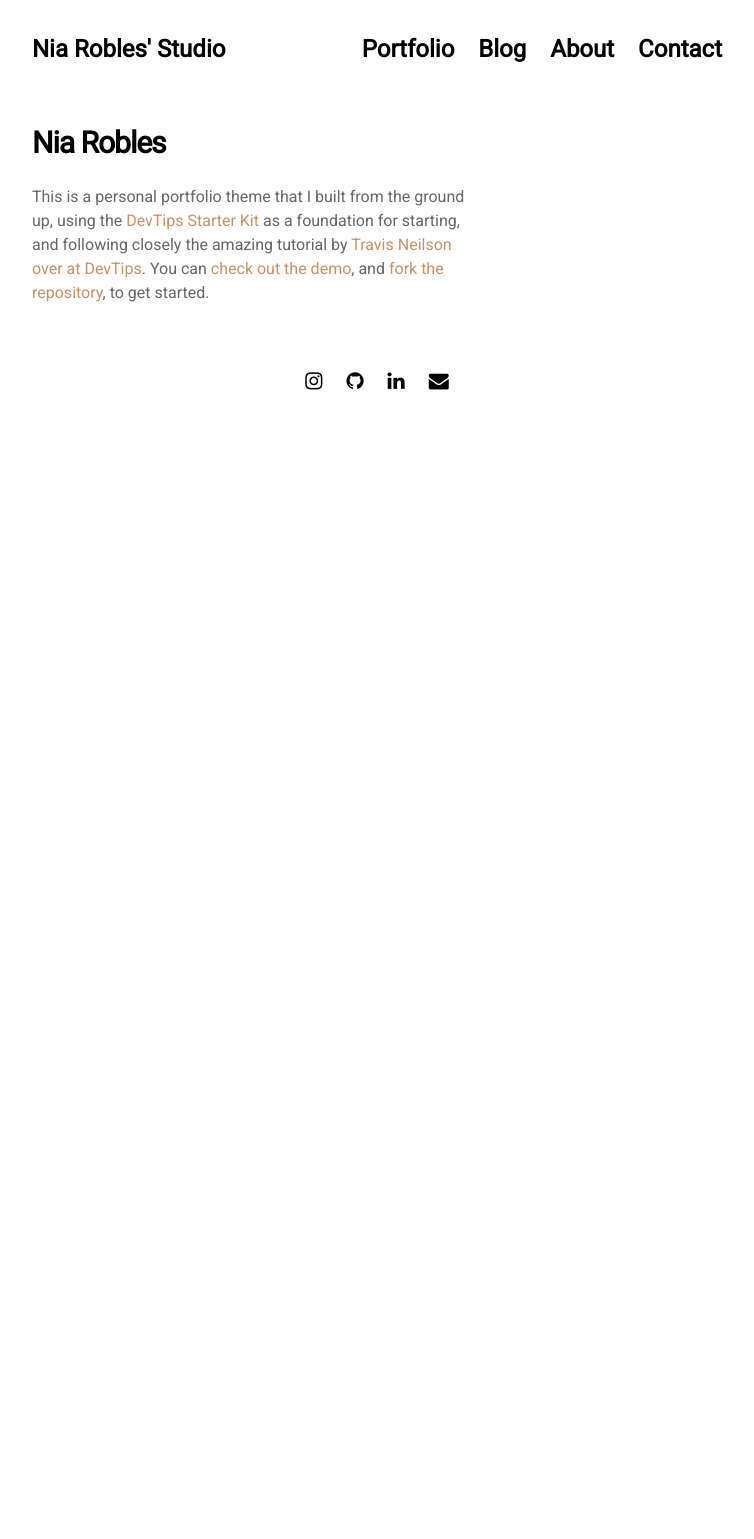
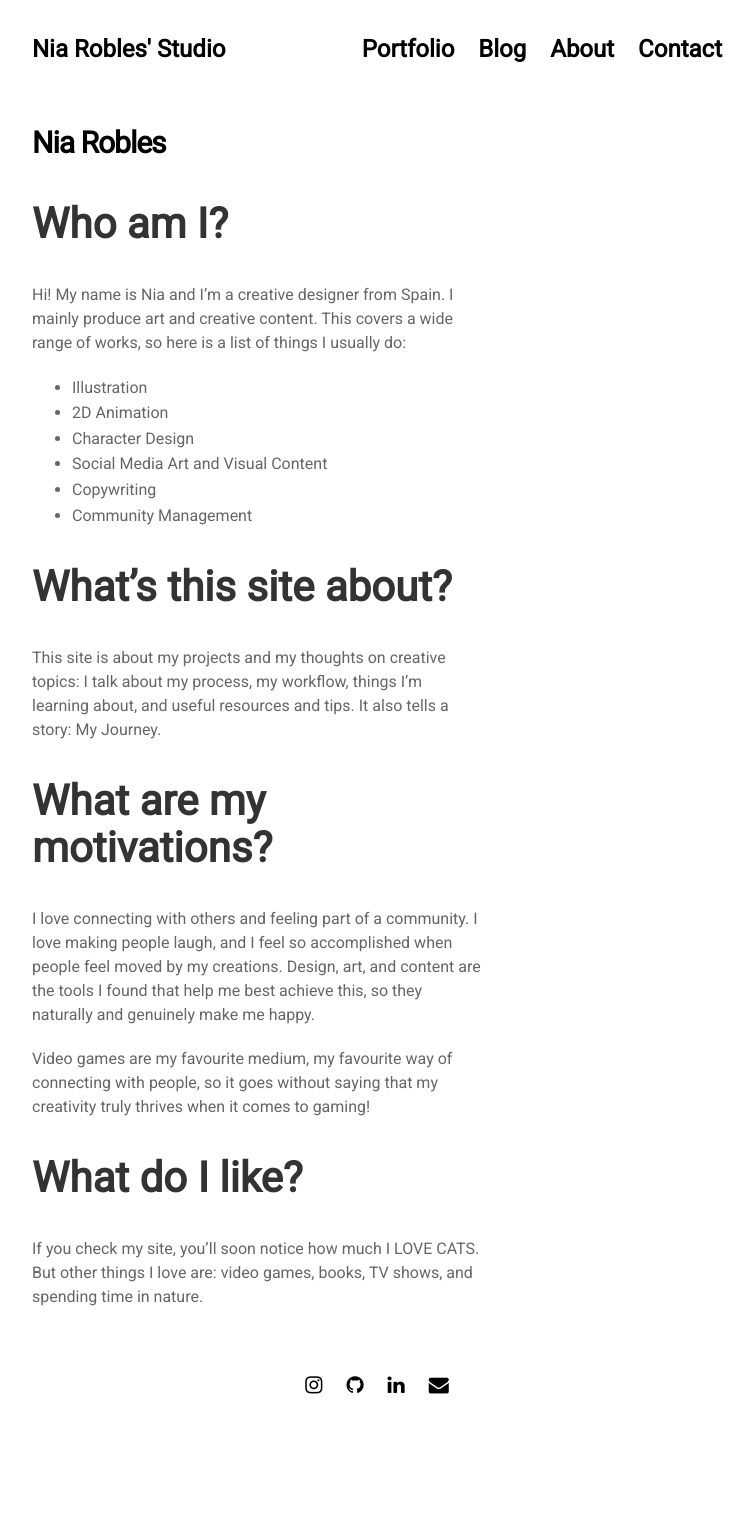
Before and after one commit to niarobles-design/niarobles-design.github.io, a Jekyll site: the page built from pages/about.md, in a window 1280 px wide. Shown: the whole page, without its empty margins (263-1017 px from the left). Built offline with Jekyll 4.4.1, drawn with Linux system fonts in a browser that asks for light colours; nearby versions of some CDN libraries; before the commit the page ends 900 px from its top, so only the background shows below that.

Commit message:
feat: updated about section

```diff
--- a/pages/about.md
+++ b/pages/about.md
@@ -6,4 +6,27 @@ permalink: /about
 
 # Nia Robles
 
-This is a personal portfolio theme that I built from the ground up, using the [DevTips Starter Kit](http://devtipsstarterkit.com/) as a foundation for starting, and following closely the amazing tutorial by [Travis Neilson over at DevTips](https://www.youtube.com/watch?v=T6jKLsxbFg4&list=PL0CB3OvPhDA_STygmp3sDenx3UpdOMk7P). You can [check out the demo](lenpaul.github.io/portfolio-jekyll-theme/), and [fork the repository](https://github.com/LeNPaul/portfolio-jekyll-theme/fork), to get started.
+## Who am I?
+
+Hi! My name is Nia and I'm a creative designer from Spain. I mainly produce art and creative content. This covers a wide range of works, so here is a list of things I usually do:
+
+- Illustration
+- 2D Animation
+- Character Design
+- Social Media Art and Visual Content
+- Copywriting
+- Community Management
+
+## What's this site about?
+
+This site is about my projects and my thoughts on creative topics: I talk about my process, my workflow, things I'm learning about, and useful resources and tips. It also tells a story: My Journey.
+
+## What are my motivations?
+
+I love connecting with others and feeling part of a community. I love making people laugh, and I feel so accomplished when people feel moved by my creations. Design, art, and content are the tools I found that help me best achieve this, so they naturally and genuinely make me happy.
+
+Video games are my favourite medium, my favourite way of connecting with people, so it goes without saying that my creativity truly thrives when it comes to gaming!
+
+## What do I like?
+
+If you check my site, you'll soon notice how much I LOVE CATS. But other things I love are: video games, books, TV shows, and spending time in nature.
```
Also changed, not shown: 13 other files.
